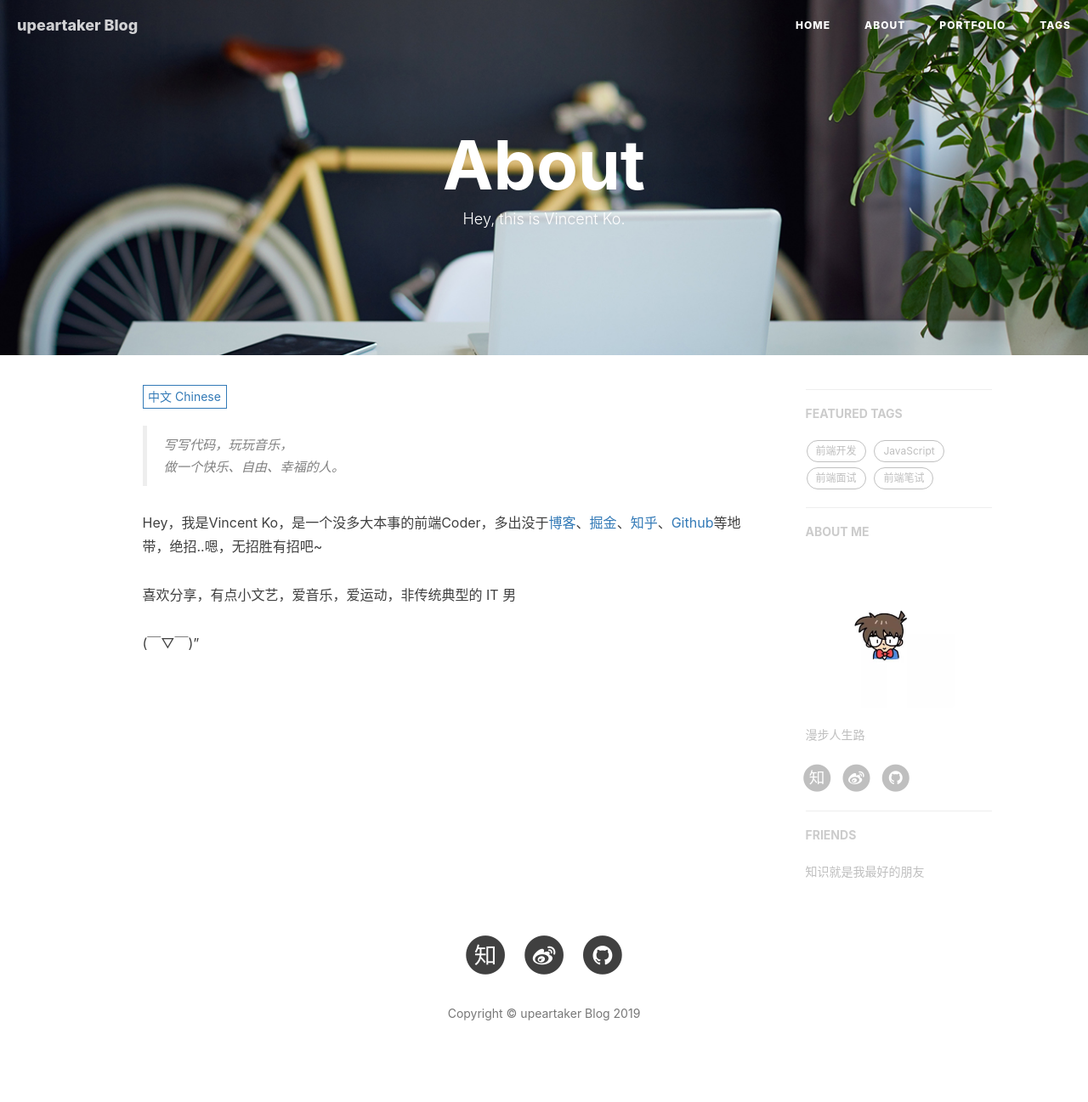
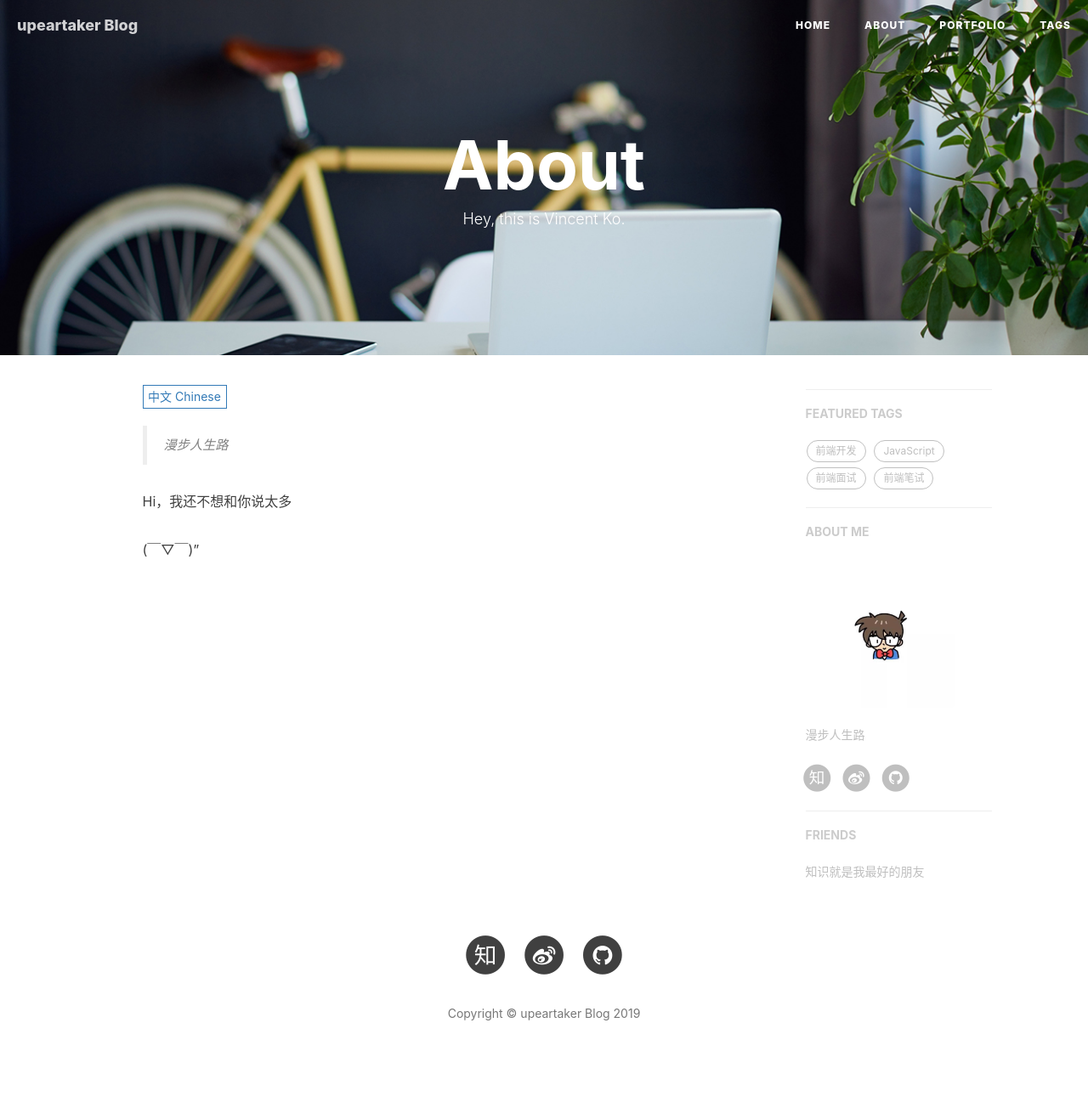
Before and after one commit to upeartaker/upeartaker.github.io, a Jekyll site: the page built from about.html, in a window 1280 px wide. Shown: the whole page at 85% size. Built offline with Jekyll 4.4.1, drawn with Linux system fonts in a browser that asks for light colours; nearby versions of some CDN libraries; Markdown is read by kramdown in place of the engine named in the settings; comment, search, counter and statistics services are not loaded.

Commit message:
fix:change about me

```diff
--- a/_includes/about/en.md
+++ b/_includes/about/en.md
@@ -1,10 +1,8 @@
 
 
-> Coder with Music
+> Walking life path
 
 
-Hi, I am *@Vincent*, I think I would like to be a front-end Engineer in which way I never give up!
-
-I always active in [blog](https://forrany.github.io)、[juejin](https://juejin.im/user/5a66dff2f265da3e4f0a4f1b)、[zhihu](https://www.zhihu.com/people/vincentko/activities)、[Github](http://github.com/huxpro), and my ace is......
+I don't want to talk to you too much yet
 
 (￣▽￣)"
--- a/_includes/about/zh.md
+++ b/_includes/about/zh.md
@@ -1,8 +1,5 @@
-> 写写代码，玩玩音乐，
-> 做一个快乐、自由、幸福的人。
+> 漫步人生路
 
-Hey，我是Vincent Ko，是一个没多大本事的前端Coder，多出没于[博客](https://forrany.github.io)、[掘金](https://juejin.im/user/5a66dff2f265da3e4f0a4f1b)、[知乎](https://www.zhihu.com/people/vincentko/activities)、[Github](http://github.com/huxpro)等地带，绝招..嗯，无招胜有招吧~
-
-喜欢分享，有点小文艺，爱音乐，爱运动，非传统典型的 IT 男
+Hi，我还不想和你说太多
 
 (￣▽￣)"
```
